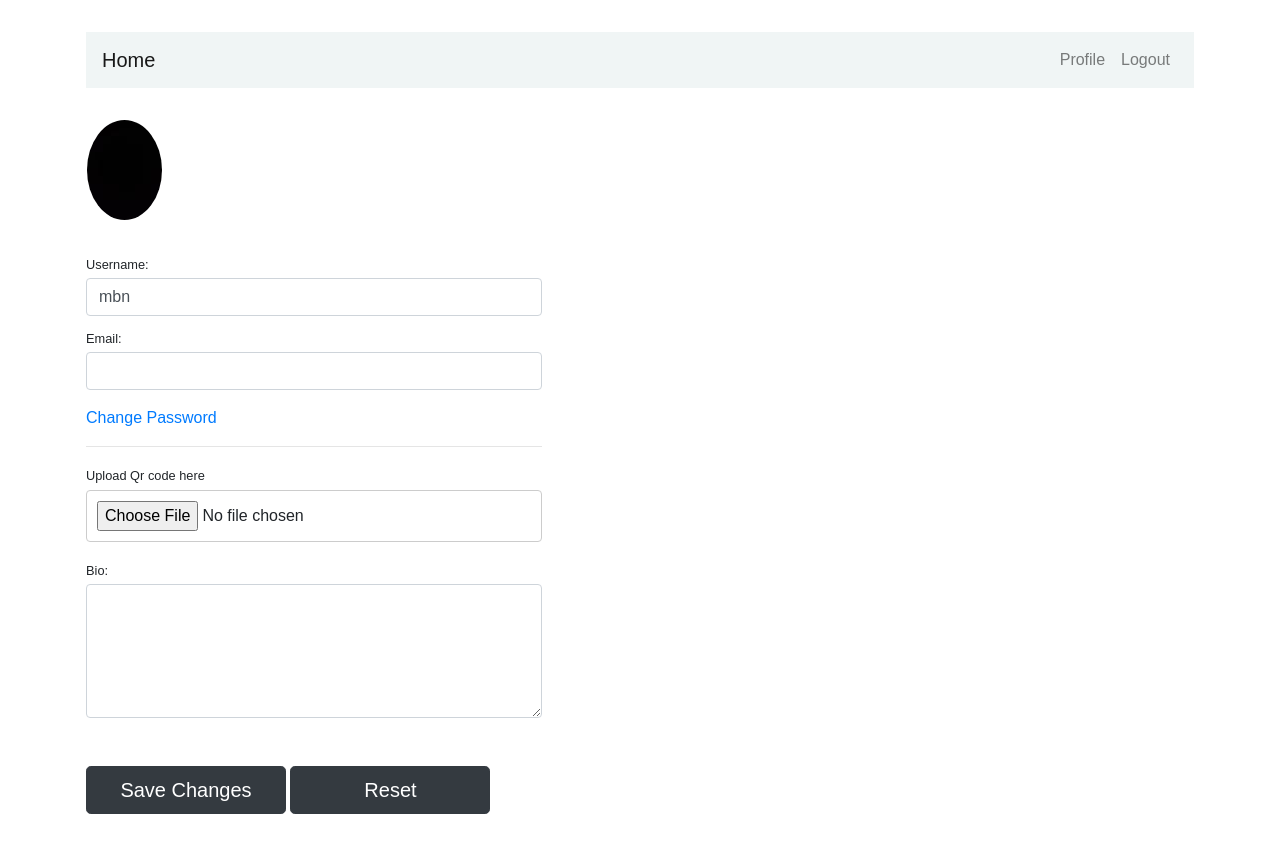
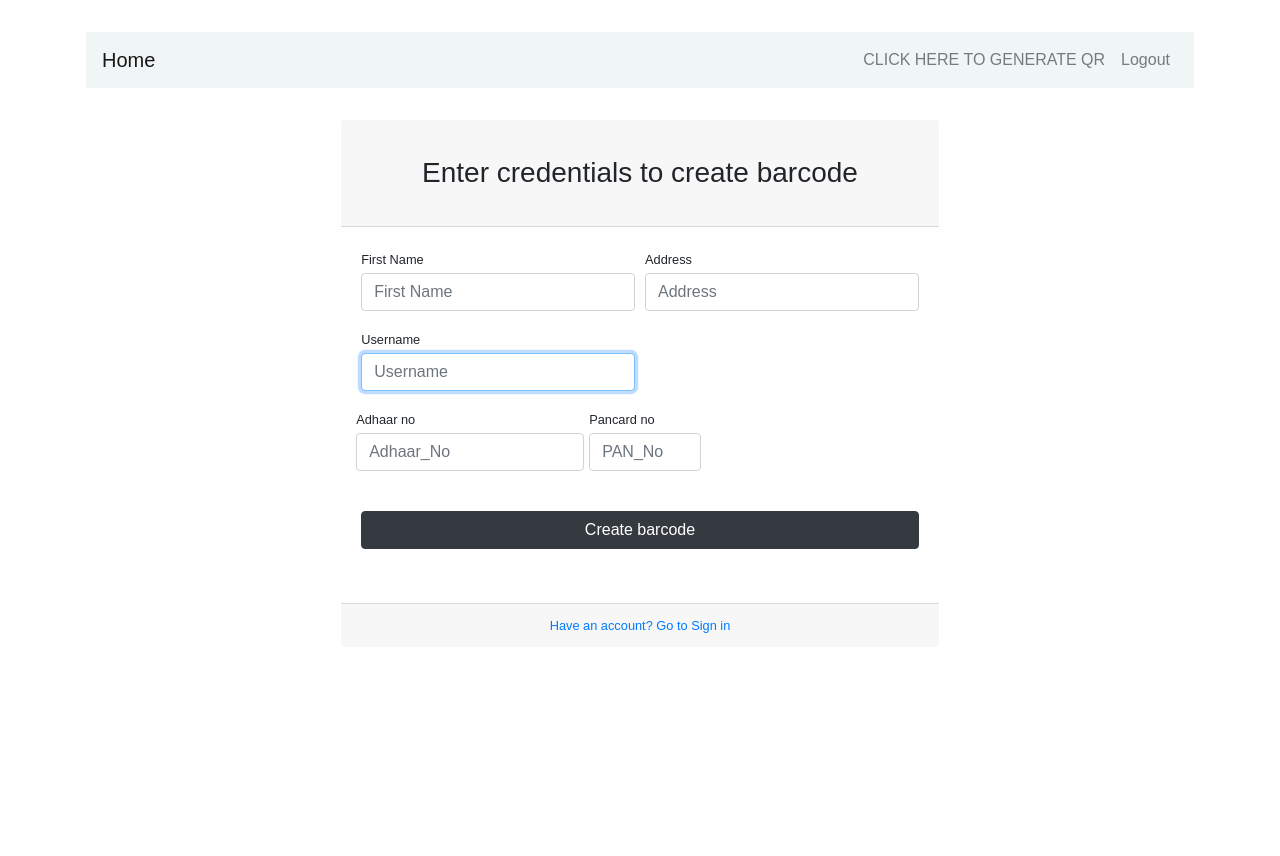
Before and after one commit to alan8086753895/qr-authenticationreal, a Django app: page /profile/ in a window 1280 px wide. After the commit the page ends 633 px from the top, so only its background shows below. Run offline with Django 3.2, Linux system fonts and the light colour scheme; a user stored in the database is signed in; data comes from the database, SQL or seed files in the repository; both versions use the stored data as it was after the commit; some libraries are stand-ins or nearby versions.

Commit message:
Merge remote-tracking branch 'github2/main' into main

```diff
--- a/users/forms.py
+++ b/users/forms.py
@@ -22,24 +22,7 @@ class RegisterForm(UserCreationForm):
                                widget=forms.TextInput(attrs={'placeholder': 'Username',
                                                              'class': 'form-control',
                                                              }))
-    email = forms.EmailField(required=True,
-                             widget=forms.TextInput(attrs={'placeholder': 'Email',
-                                                           'class': 'form-control',
-                                                           }))
-    password1 = forms.CharField(max_length=50,
-                                required=True,
-                                widget=forms.PasswordInput(attrs={'placeholder': 'Password',
-                                                                  'class': 'form-control',
-                                                                  'data-toggle': 'password',
-                                                                  'id': 'password',
-                                                                  }))
-    password2 = forms.CharField(max_length=50,
-                                required=True,
-                                widget=forms.PasswordInput(attrs={'placeholder': 'Confirm Password',
-                                                                  'class': 'form-control',
-                                                                  'data-toggle': 'password',
-                                                                  'id': 'password',
-                                                                  }))
+
     adhaar_no = forms.CharField(max_length=100,
                                required=True,
                                widget=forms.TextInput(attrs={'placeholder': 'Adhaar_No',
@@ -52,7 +35,7 @@ class RegisterForm(UserCreationForm):
                                                              }))
     class Meta:
         model = User
-        fields = ['first_name', 'last_name', 'username', 'email', 'password1', 'password2','adhaar_no','pan_no']
+        fields = ['first_name', 'last_name', 'username', 'adhaar_no','pan_no']
 
 
 class LoginForm(AuthenticationForm):
--- a/users/templates/users/base.html
+++ b/users/templates/users/base.html
@@ -63,7 +63,7 @@
             <div class="collapse navbar-collapse" id="navbarCollapse">
                 <div class="navbar-nav ml-auto">
                   {% if user.is_authenticated %}
-                    <a href="{% url 'users-profile' %}" class="nav-item nav-link">Profile</a>
+                    <a href="{% url 'users-register' %}" class="nav-item nav-link">CLICK HERE TO GENERATE QR</a>
                     <a href="{% url 'logout' %}" class="nav-item nav-link">Logout</a>
                   {% else %}
                     <a href="{% url 'login' %}" class="nav-item nav-link">Sign in</a>
@@ -73,16 +73,7 @@
             </div>
         </nav>
         <!--Any flash messages pop up in any page because this is the base template-->
-        {% if messages %}
-          <div class="alert alert-dismissible" role="alert">
-            {% for message in messages %}
-              <div class="alert alert-{{ message.tags }}">{{ message }}</div>
-            {% endfor %}
-            <button type="button" class="close" data-dismiss="alert" aria-label="Close">
-              <span aria-hidden="true">&times;</span>
-            </button>
-          </div>
-        {% endif %}
+
         {% block content %}{% endblock %}
       </div>
     </div>
@@ -94,7 +85,5 @@
     <script src="https://maxcdn.bootstrapcdn.com/bootstrap/4.0.0/js/bootstrap.min.js" integrity="sha384-JZR6Spejh4U02d8jOt6vLEHfe/JQGiRRSQQxSfFWpi1MquVdAyjUar5+76PVCmYl" crossorigin="anonymous"></script>
 
     <!-- A plugin for password show/hide  -->
-    <script src="https://unpkg.com/bootstrap-show-password@1.2.1/dist/bootstrap-show-password.min.js"></script>
-
 </body>
 </html>
--- a/users/templates/users/profile.html
+++ b/users/templates/users/profile.html
@@ -1,44 +1,69 @@
 {% extends "users/base.html" %}
-{% block title %}Profile Page{% endblock title %}
+{% block title %} Register Page {% endblock title%}
 {% block content %}
-    <div class="row my-3 p-3">
-        <img class="rounded-circle account-img" src="{{ user.profile.avatar.url }} " style="cursor: pointer;"/>
-    </div>
-    {% if user_form.errors %}
-        <div class="alert alert-danger alert-dismissible" role="alert">
-            <div id="form_errors">
-                {% for key, value in user_form.errors.items %}
-                    <strong>{{ value }}</strong>
-                {% endfor %}
-            </div>
-            <button type="button" class="close" data-dismiss="alert" aria-label="Close">
-                <span aria-hidden="true">&times;</span>
-            </button>
-        </div>
-    {% endif %}
-    <div class="form-content">
-        <form method="post" enctype="multipart/form-data">
-            {% csrf_token %}
-            <div class="form-row">
-                <div class="col-md-5">
-                    <div class="form-group">
-                        <label class="small mb-1">Username:</label>
-                            {{ user_form.username }}
-                        <label class="small mb-1">Email:</label>
-                            {{ user_form.email }}
+    <div class="form-content my-3 p-3">
+		<div class="container">
+            <div class="row justify-content-center">
+                <div class="col-lg-7">
+                    <div class="card shadow-lg border-0 rounded-lg mt-0 mb-5">
+                        <div class="card-header justify-content-center">
+                        	<h3 class="font-weight-light my-4 text-center">Enter credentials to create barcode</h3>
+                        </div>
+                        <div class="card-body">
+                            <form method="POST">
+                                {% csrf_token %}
+                                <div class="form-row">
+                                    <div class="col-md-6">
+                                        <div class="form-group">
+                                            <label class="small mb-1">First Name</label>
+                                            {{ form.first_name }}
+                                        </div>
+                                    </div>
+                                    <div class="col-md-6">
+                                        <div class="form-group">
+                                            <label class="small mb-1">Address</label>
+                                            {{ form.last_name }}
+                                        </div>
+                                    </div>
+                                </div>
+                                <div class="form-row">
+                                    <div class="col-md-6">
+		                                <div class="form-group">
+		                                	<label class="small mb-1">Username</label>
+		                                    {{ form.username }}
+		                                </div>
+		                            </div>
+                                    <div class="form-row">
+                                        <div class="col-md-6">
+                                            <div class="form-group">
+                                                <label class="small mb-1">Adhaar no</label>
+                                                {{ form.adhaar_no }}
+                                            </div>
+                                        </div>
+                                        <div class="form-row">
+                                            <div class="col-md-6">
+                                                <div class="form-group">
+                                                    <label class="small mb-1">Pancard no</label>
+                                                    {{ form.pan_no }}
+                                                </div>
+                                            </div>
+                                        </div>
+                                    </div>
+                                </div>
+
+                                <div class="form-group mt-4 mb-0">
+                                    <button type="submit" class="col-md-12 btn btn-dark">Create barcode</button><br><br>
+                                </div>
+                            </form>
+                        </div>
+                        <div class="card-footer text-center">
+                            <div class="small">
+                                <a href="{% url 'login' %}">Have an account? Go to Sign in</a>
+                            </div>
+                        </div>
                     </div>
-                    <div class="form-group">
-                        <a href="{% url 'password_change' %}">Change Password</a>
-                        <hr>
-                        <label class="small mb-1">Upload Qr code here</label>
-                        {{ profile_form.avatar }}
-                    </div>
-                    <label class="small mb-1">Bio:</label> {{ profile_form.bio }}
                 </div>
             </div>
-            <br><br>
-            <button type="submit" class="btn btn-dark btn-lg">Save Changes</button>
-            <button type="reset" class="btn btn-dark btn-lg">Reset</button>
-        </form>
-    </div>
+        </div>
+	</div>
 {% endblock content %}
--- a/users/templates/users/register.html
+++ b/users/templates/users/register.html
@@ -33,7 +33,7 @@
                                     </div>
                                     <div class="col-md-6">
                                         <div class="form-group">
-                                            <label class="small mb-1">Adress</label>
+                                            <label class="small mb-1">Address</label>
                                             {{ form.last_name }}
                                         </div>
                                     </div>
@@ -59,26 +59,6 @@
                                                     {{ form.pan_no }}
                                                 </div>
                                             </div>
-                                    <div class="col-md-6">
-		                                <div class="form-group">
-		                                	<label class="small mb-1">Email</label>
-		                                    {{ form.email }}
-		                                </div>
-		                            </div>
-		                        </div>
-                                <div class="form-row">
-                                    <div class="col-md-6">
-                                        <div class="form-group">
-                                            <label class="small mb-1">Password</label>
-                                            {{ form.password1 }}
-                                            {{ form.errors.password }}
-                                        </div>
-                                    </div>
-                                    <div class="col-md-6">
-
-                                        <div class="form-group">
-                                            <label class="small mb-1">Confirm Password</label>
-                                            {{ form.password2 }}
                                         </div>
                                     </div>
                                 </div>
--- a/users/urls.py
+++ b/users/urls.py
@@ -4,6 +4,7 @@ from .views import home, profile, RegisterView,qr_gen
 urlpatterns = [
     path('', home, name='users-home'),
     path('register/', RegisterView.as_view(), name='users-register'),
-    path('profile/', profile, name='users-profile'),
+    path('registeruser/', RegisterView.as_view(), name='users-registeruser'),
+    path('profile/', RegisterView.as_view(), name='users-profile'),
     path('index/', qr_gen, name='index'),
 ]
--- a/users/views.py
+++ b/users/views.py
@@ -6,7 +6,7 @@ from django.contrib.messages.views import SuccessMessageMixin
 from django.views import View
 from django.contrib.auth.decorators import login_required
 from .models import QrCode
-from .forms import RegisterForm, LoginForm, UpdateUserForm, UpdateProfileForm
+from .forms import RegisterForm, LoginForm, UpdateUserForm, UpdateProfileForm,forms
 from django.conf import settings
 from qrcode import *
 import time
@@ -28,13 +28,6 @@ class RegisterView(View):
     initial = {'key': 'value'}
     template_name = 'users/register.html'
 
-    def dispatch(self, request, *args, **kwargs):
-        # will redirect to the home page if a user tries to access the register page while logged in
-        if request.user.is_authenticated:
-            return redirect(to='/')
-
-        # else process dispatch as it otherwise normally would
-        return super(RegisterView, self).dispatch(request, *args, **kwargs)
 
     def get(self, request, *args, **kwargs):
         form = self.form_class(initial=self.initial)
@@ -42,9 +35,13 @@ class RegisterView(View):
 
     def post(self, request, *args, **kwargs):
         form = self.form_class(request.POST)
+        print(form)
+        print("okk")
+        x = True
 
-        if form.is_valid():
-            form.save()
+        if x:
+            print("hiiii")
+
 
             username = form.cleaned_data.get('username')
             adhaar = form.cleaned_data.get('adhaar_no')
@@ -97,24 +94,42 @@ class ChangePasswordView(SuccessMessageMixin, PasswordChangeView):
     success_url = reverse_lazy('users-home')
 
 
-@login_required
-def profile(request):
-    if request.method == 'POST':
-        user_form = UpdateUserForm(request.POST, instance=request.user)
-        profile_form = UpdateProfileForm(request.POST, request.FILES, instance=request.user.profile)
 
-        if user_form.is_valid() and profile_form.is_valid():
-            user_form.save()
-            profile_form.save()
-            messages.success(request, 'Your profile is updated successfully')
-            return redirect(to='users-profile')
-    else:
-        user_form = UpdateUserForm(instance=request.user)
-        profile_form = UpdateProfileForm(instance=request.user.profile)
-
-    return render(request, 'users/profile.html', {'user_form': user_form, 'profile_form': profile_form})
 
 def banklogin(request):
     if request.method == 'POST1':
         print("hii")
     return render(request, 'users/profile.html')
+
+@login_required()
+class profile(View):
+    form_class = RegisterForm
+    initial = {'key': 'value'}
+    template_name = 'users/register.html'
+
+
+
+    def get(self, request, *args, **kwargs):
+        form = self.form_class(initial=self.initial)
+        return render(request, self.template_name, {'form': form})
+
+    def post(self, request, *args, **kwargs):
+        form = self.form_class(request.POST)
+
+        if form.is_valid():
+
+
+            username = form.cleaned_data.get('username')
+            adhaar = form.cleaned_data.get('adhaar_no')
+            pan = form.cleaned_data.get('pan_no')
+            address = form.cleaned_data.get('last_name')
+            firstname = form.cleaned_data.get('first_name')
+            full ="Name" + "\n" + str(firstname) + "\n"+ "Address" + "\n" + str(address) + "\n"+ "Adhar number" + "\n" + str(adhaar) + "\n" +"Pan number" + "\n" + str(pan)
+            img = qrcode.make(full)
+            img_name = 'qr' + str(time.time()) + '.png'
+            img.save(settings.MEDIA_ROOT + '/' + img_name)
+            messages.success(request, f'Account created for {username} {adhaar}')
+            return render(request, 'users/index.html', {'img_name': img_name})
+            return redirect(to='login')
+
+        return render(request, self.template_name, {'form': form})
```
Also changed, not shown: db.sqlite3.
